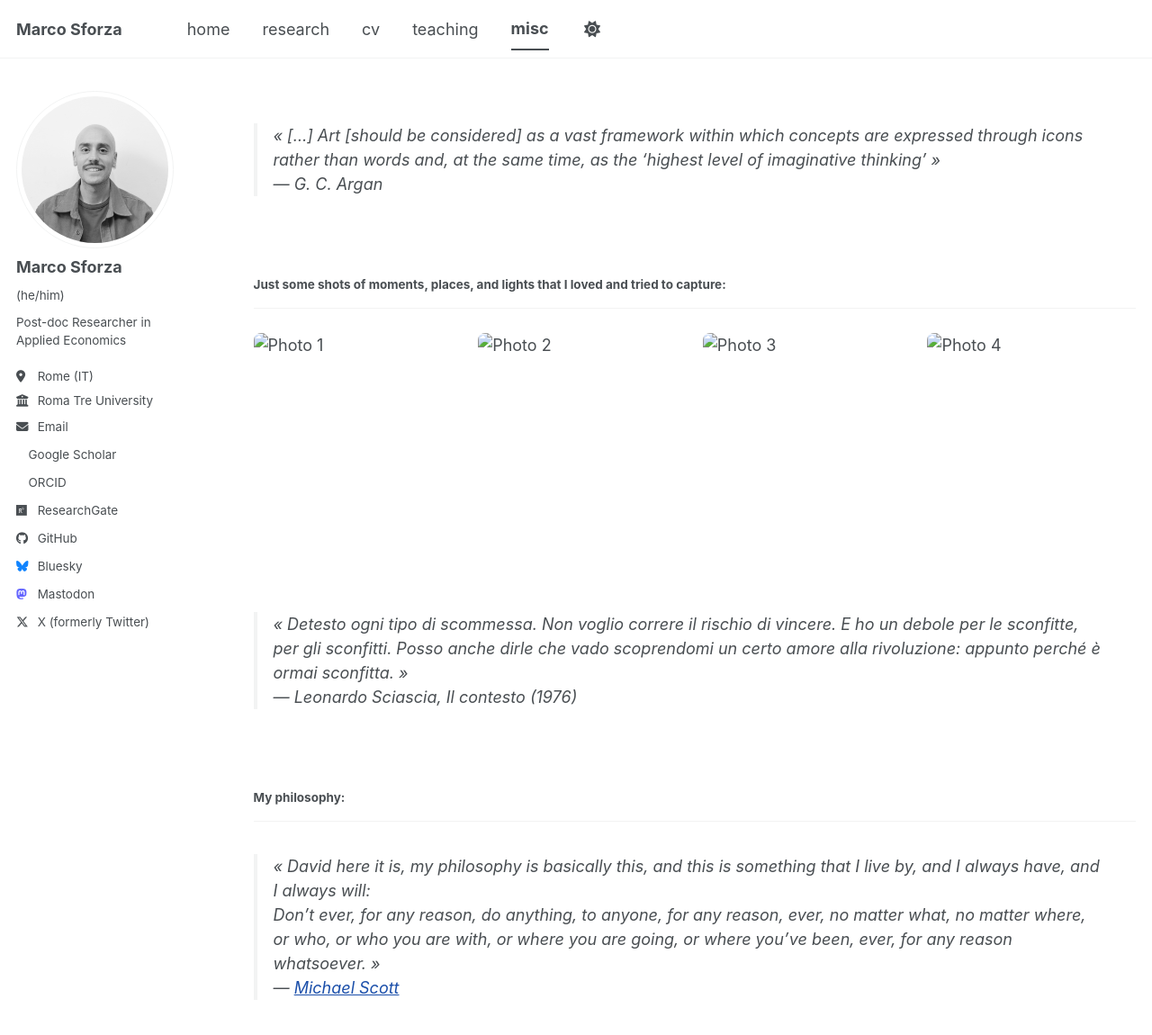
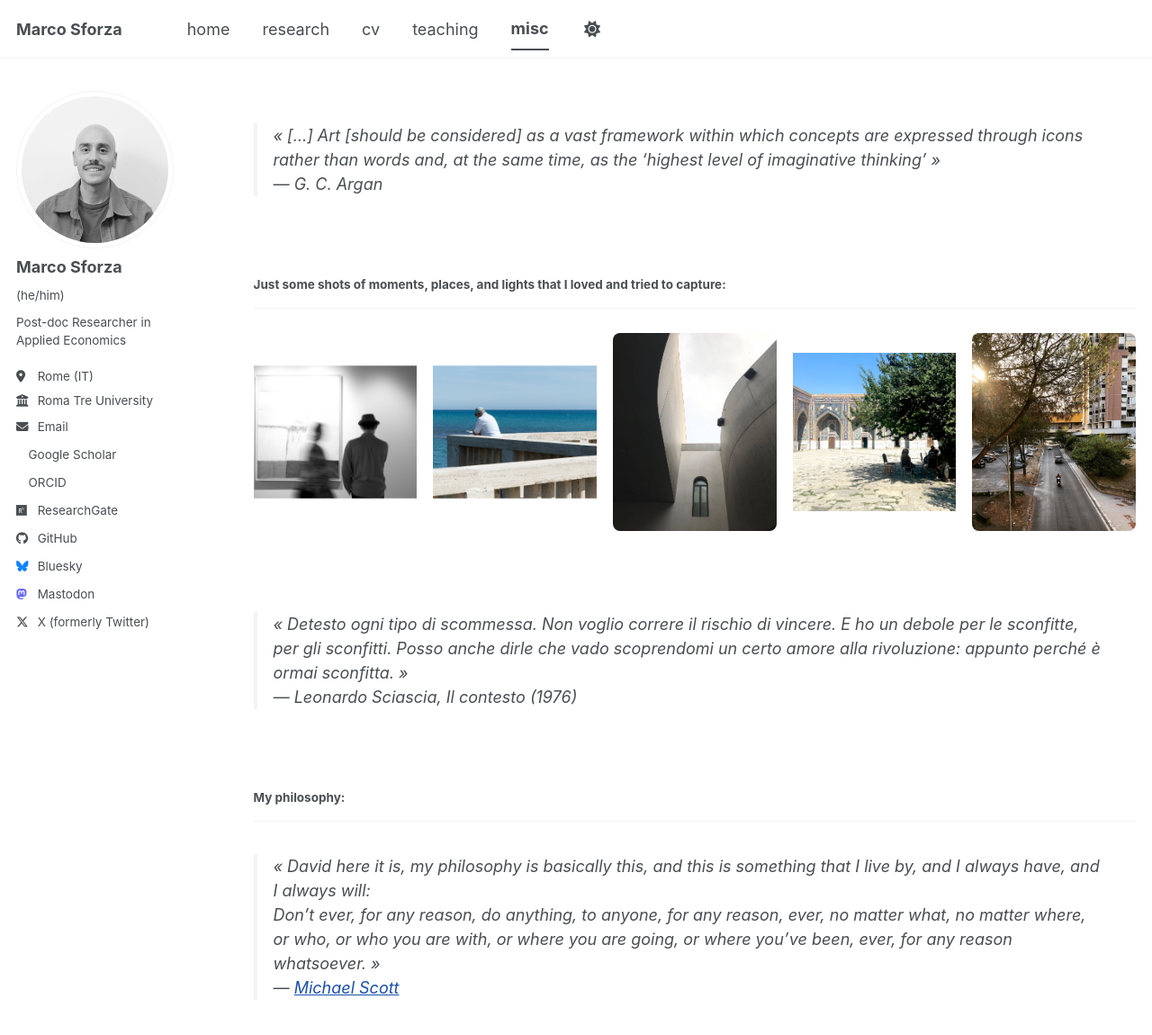
Before and after one commit to marcosforza/marcosforza.github.io, a Jekyll site: the page built from _pages/misc.md, in a window 1280 px wide and 1237 px high. Shown: the top 1150 px of the window at 90% size. Built offline with Jekyll 4.4.1, drawn with Linux system fonts in a browser that asks for light colours; a style sheet for code colours, icons or effects is not loaded.

Commit message:
Update misc.md

```diff
--- a/_pages/misc.md
+++ b/_pages/misc.md
@@ -13,10 +13,11 @@ author_profile: true
 ###### Just some shots of moments, places, and lights that I loved and tried to capture:
 ------
 <div class="photo-grid">
-  <img src="/assets/img/misc/photo1.jpg" alt="Photo 1">
-  <img src="/assets/img/misc/photo2.jpg" alt="Photo 2">
-  <img src="/assets/img/misc/photo3.jpg" alt="Photo 3">
-  <img src="/assets/img/misc/photo4.jpg" alt="Photo 4">
+  <img src="/assets/img/photo1.jpg" alt="Photo 1">
+  <img src="/assets/img/photo2.jpg" alt="Photo 2">
+  <img src="/assets/img/photo3.jpg" alt="Photo 3">
+  <img src="/assets/img/photo4.jpg" alt="Photo 4">
+  <img src="/assets/img/photo5.jpg" alt="Photo 5">
 </div>
 
 <br>
```
